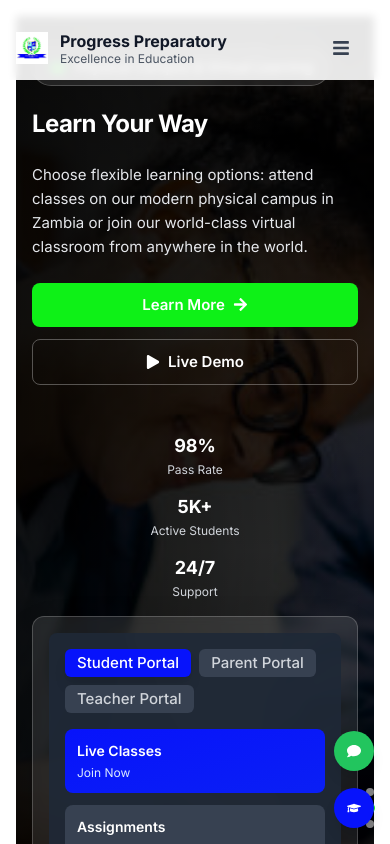
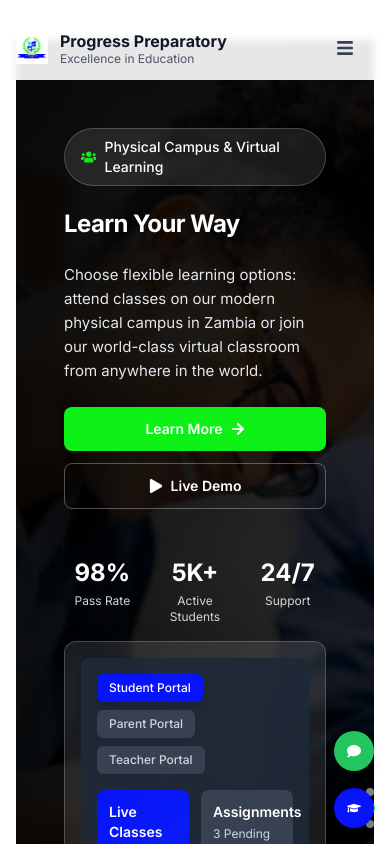
Before and after one commit to Bymax22/PPS, a Next.js app in the folder apps/web/: page / in a window 390 px wide. Shown: the top 844 px of the page. Built offline with nearby package versions, Linux system fonts and the light colour scheme; a web font is replaced by a local one.

Commit message:
Update header and components

```diff
--- a/apps/web/app/globals.css
+++ b/apps/web/app/globals.css
@@ -457,6 +457,11 @@ p {
   html, body {
     scroll-behavior: auto;
   }
+
+  .mobile-safe-animate {
+    animation: none !important;
+    transition: none !important;
+  }
 }
 
 /* Touch Device Optimizations */
@@ -487,7 +492,22 @@ p {
     font-size: 14px;
   }
 
-  /* Reduce text sizes on mobile ONLY - NO padding reduction */
+  /* Stack all flex containers vertically */
+  .mobile-stack {
+    flex-direction: column !important;
+  }
+
+  /* Full width on mobile */
+  .mobile-full {
+    width: 100% !important;
+    max-width: 100% !important;
+    margin-left: 0 !important;
+    margin-right: 0 !important;
+    padding-left: 0 !important;
+    padding-right: 0 !important;
+  }
+
+  /* Reduce text sizes on mobile */
   .mobile-text h1 {
     font-size: 1.5rem !important;
     line-height: 1.2 !important;
@@ -508,15 +528,32 @@ p {
     line-height: 1.6 !important;
   }
 
-  /* Force single column layouts on mobile */
-  .mobile-stack {
-    flex-direction: column !important;
+  /* Reduce spacing on mobile */
+  .mobile-tight > * {
+    margin-bottom: 1rem !important;
   }
 
-  /* Full width containers without padding reduction */
-  .mobile-full {
-    width: 100% !important;
+  .mobile-tight .space-y-6 {
+    gap: 1rem !important;
+  }
+
+  /* Reduce container padding */
+  .container-mobile {
+    padding-left: 1rem !important;
+    padding-right: 1rem !important;
+  }
+
+  /* Reduce image sizes */
+  .mobile-img {
     max-width: 100% !important;
+    height: auto !important;
+  }
+
+  /* Touch-friendly buttons */
+  .touch-button {
+    min-height: 44px !important;
+    min-width: 44px !important;
+    padding: 12px 20px !important;
   }
 
   /* Hide non-essential elements on mobile */
@@ -529,20 +566,19 @@ p {
     display: block !important;
   }
 
-  /* Ensure images fit within viewport */
-  img.mobile-img {
-    max-width: 100% !important;
-    height: auto !important;
+  /* Reduce section padding */
+  section {
+    padding-top: 1.5rem !important;
+    padding-bottom: 1.5rem !important;
   }
 
-  /* Touch-friendly buttons (height only, width auto) */
-  button.touch-button,
-  a.touch-button {
-    min-height: 44px !important;
-    padding: 12px 24px !important;
+  /* Force single column layouts */
+  .grid-mobile {
+    grid-template-columns: 1fr !important;
+    gap: 1rem !important;
   }
 
-  /* Prevent text overflow with ellipsis */
+  /* Prevent text overflow */
   .overflow-ellipsis {
     overflow: hidden;
     text-overflow: ellipsis;
@@ -724,106 +760,48 @@ input[type="number"] {
   transition: transform 0.3s ease-in-out;
 }
 
-/* EMERGENCY MOBILE FIXES - ONLY AFFECTS TEXT & LAYOUT, NOT PADDING */
+/* Emergency mobile fixes for common issues */
 @media (max-width: 640px) {
-  /* Fix for oversized text - most important fix */
+  /* Fix for oversized text */
   [class*="text-4xl"],
   [class*="text-5xl"],
-  [class*="text-6xl"],
-  h1.text-3xl,
-  h1.text-4xl,
-  h1.text-5xl,
-  h1.text-6xl {
-    font-size: 1.5rem !important;
+  [class*="text-6xl"] {
+    font-size: 1.75rem !important;
     line-height: 1.2 !important;
   }
 
-  [class*="text-3xl"],
-  h2.text-2xl,
-  h2.text-3xl {
-    font-size: 1.375rem !important;
-    line-height: 1.3 !important;
+  /* Fix for oversized buttons */
+  button[class*="px-8"],
+  button[class*="px-12"],
+  a[class*="px-8"],
+  a[class*="px-12"] {
+    padding-left: 1rem !important;
+    padding-right: 1rem !important;
   }
 
-  [class*="text-2xl"],
-  h3.text-xl,
-  h3.text-2xl {
-    font-size: 1.125rem !important;
-    line-height: 1.4 !important;
-  }
-
-  /* Fix for oversized buttons - only adjust text size, not padding */
-  button[class*="text-"],
-  a[class*="text-"] {
-    font-size: 0.9375rem !important;
-  }
-
-  /* Fix for oversized containers - only adjust max-width, not padding */
+  /* Fix for oversized containers */
   [class*="max-w-4xl"],
   [class*="max-w-5xl"],
   [class*="max-w-6xl"],
   [class*="max-w-7xl"] {
     max-width: 100% !important;
+    padding-left: 1rem !important;
+    padding-right: 1rem !important;
   }
 
-  /* Fix for flex gaps on mobile - reduce spacing between items */
+  /* Fix for flex gaps on mobile */
   [class*="gap-8"],
   [class*="gap-12"],
   [class*="gap-16"] {
     gap: 1rem !important;
   }
 
-  /* Fix for margin issues on mobile - reduce vertical margins */
-  [class*="my-8"],
-  [class*="my-12"],
-  [class*="my-16"],
-  [class*="mt-8"],
-  [class*="mt-12"],
-  [class*="mt-16"],
-  [class*="mb-8"],
-  [class*="mb-12"],
-  [class*="mb-16"] {
-    margin-top: 1rem !important;
-    margin-bottom: 1rem !important;
-  }
-
-  /* Stack grid items vertically on mobile */
-  .grid.grid-cols-2,
-  .grid.grid-cols-3,
-  .grid.grid-cols-4 {
-    grid-template-columns: 1fr !important;
-  }
-
-  /* Force flex containers to stack vertically */
-  .flex.flex-row,
-  .flex.row {
-    flex-direction: column !important;
-  }
-
-  /* Make sure nothing overflows horizontally */
-  * {
-    max-width: 100vw !important;
-  }
-
-  /* Ensure body doesn't overflow */
-  body {
-    position: relative;
-    width: 100%;
+  /* Fix for padding/margin issues */
+  [class*="p-8"],
+  [class*="p-12"],
+  [class*="m-8"],
+  [class*="m-12"] {
+    padding: 1rem !important;
+    margin: 1rem !important;
   }
 }
-
-/* Additional mobile optimizations for very small screens */
-@media (max-width: 375px) {
-  /* Slightly reduce text on very small screens */
-  .mobile-text h1 {
-    font-size: 1.375rem !important;
-  }
-
-  .mobile-text h2 {
-    font-size: 1.25rem !important;
-  }
-
-  .mobile-text h3 {
-    font-size: 1.0625rem !important;
-  }
-}
--- a/apps/web/app/layout.tsx
+++ b/apps/web/app/layout.tsx
@@ -111,12 +111,12 @@ export default function RootLayout({
           crossOrigin="anonymous"
         />
       </head>
-      <body className={`font-sans antialiased bg-white text-[#161A38] min-h-screen flex flex-col overflow-x-hidden text-sm md:text-base`}>
+      <body className={`font-sans antialiased bg-white text-[#161A38] min-h-screen flex flex-col overflow-x-hidden text-sm md:text-base mobile-stack`}>
         <SessionProviderClient>
           {/* Skip to main content link for accessibility */}
           <a
             href="#main-content"
-            className="sr-only focus:not-sr-only focus:absolute focus:top-4 focus:left-4 bg-[#0713FB] text-white px-4 py-2 rounded-lg z-50 text-sm"
+            className="sr-only focus:not-sr-only focus:absolute focus:top-4 focus:left-4 bg-[#0713FB] text-white px-4 py-2 rounded-lg z-50 text-sm touch-button"
           >
             Skip to main content
           </a>
@@ -129,7 +129,7 @@ export default function RootLayout({
             className="flex-1 flex flex-col w-full safe-top safe-bottom pt-16 md:pt-20 pb-4 md:pb-8"
             tabIndex={-1}
           >
-            <div className="w-full px-4 sm:px-6 lg:px-8 mx-auto max-w-7xl">
+            <div className="w-full px-4 sm:px-6 lg:px-8 mx-auto max-w-7xl mobile-full">
               {children}
             </div>
           </main>
@@ -143,7 +143,7 @@ export default function RootLayout({
         </div>
 
         {/* Toast container */}
-        <div id="toast-container" className="fixed top-16 md:top-20 left-1/2 transform -translate-x-1/2 z-50 space-y-2 w-full max-w-md px-4 safe-top"></div>
+        <div id="toast-container" className="fixed top-16 md:top-20 left-1/2 transform -translate-x-1/2 z-50 space-y-2 w-full max-w-md px-4 safe-top hide-scrollbar"></div>
 
         {/* Service Worker Registration with Mobile Optimizations */}
         <script
@@ -190,21 +190,21 @@ export default function RootLayout({
                     }
                   });
 
-                  // Make all buttons touch-friendly but keep padding
+                  // Make all buttons touch-friendly
                   const buttons = document.querySelectorAll('button, .btn-primary, .btn-secondary, a[role="button"]');
                   buttons.forEach(btn => {
                     if (btn.offsetHeight < 44) {
                       btn.style.minHeight = '44px';
+                      btn.style.paddingTop = '12px';
+                      btn.style.paddingBottom = '12px';
                     }
                   });
 
-                  // Ensure images don't overflow but maintain aspect ratio
+                  // Ensure images don't overflow
                   const images = document.querySelectorAll('img');
                   images.forEach(img => {
-                    if (img.offsetWidth > window.innerWidth) {
-                      img.style.maxWidth = '100%';
-                      img.style.height = 'auto';
-                    }
+                    img.style.maxWidth = '100%';
+                    img.style.height = 'auto';
                   });
 
                   // Add mobile class to body for CSS targeting
--- a/apps/web/app/page.tsx
+++ b/apps/web/app/page.tsx
@@ -13,53 +13,53 @@ import CTASection from './components/CTASection'
 
 export default function Home() {
   return (
-    <div className="w-full overflow-x-hidden">
+    <div className="w-full overflow-x-hidden mobile-tight">
       <div className="space-y-6 sm:space-y-8 md:space-y-12 lg:space-y-16">
-        <section className="w-full">
+        <section className="w-full mobile-full">
           <HeroSection />
         </section>
 
-        <section className="w-full mt-6 sm:mt-8 md:mt-12">
+        <section className="w-full mobile-full mt-6 sm:mt-8 md:mt-12">
           <PlatformShowcase />
         </section>
 
-        <section className="w-full mt-6 sm:mt-8 md:mt-12">
+        <section className="w-full mobile-full mt-6 sm:mt-8 md:mt-12">
           <ServicesHighlight />
         </section>
 
-        <section className="w-full mt-6 sm:mt-8 md:mt-12">
+        <section className="w-full mobile-full mt-6 sm:mt-8 md:mt-12">
           <PortalFeatures />
         </section>
 
-        <section className="w-full mt-6 sm:mt-8 md:mt-12">
+        <section className="w-full mobile-full mt-6 sm:mt-8 md:mt-12">
           <AcademicPrograms />
         </section>
 
-        <section className="w-full mt-6 sm:mt-8 md:mt-12">
+        <section className="w-full mobile-full mt-6 sm:mt-8 md:mt-12">
           <VirtualClassroom />
         </section>
 
-        <section className="w-full mt-6 sm:mt-8 md:mt-12">
+        <section className="w-full mobile-full mt-6 sm:mt-8 md:mt-12">
           <LearningTools />
         </section>
 
-        <section className="w-full mt-6 sm:mt-8 md:mt-12">
+        <section className="w-full mobile-full mt-6 sm:mt-8 md:mt-12">
           <SocialLearning />
         </section>
 
-        <section className="w-full mt-6 sm:mt-8 md:mt-12">
+        <section className="w-full mobile-full mt-6 sm:mt-8 md:mt-12">
           <GamificationSection />
         </section>
 
-        <section className="w-full mt-6 sm:mt-8 md:mt-12">
+        <section className="w-full mobile-full mt-6 sm:mt-8 md:mt-12">
           <ParentFeatures />
         </section>
 
-        <section className="w-full mt-6 sm:mt-8 md:mt-12">
+        <section className="w-full mobile-full mt-6 sm:mt-8 md:mt-12">
           <TestimonialsSection />
         </section>
 
-        <section className="w-full mt-6 sm:mt-8 md:mt-12">
+        <section className="w-full mobile-full mt-6 sm:mt-8 md:mt-12">
           <CTASection />
         </section>
       </div>
```
